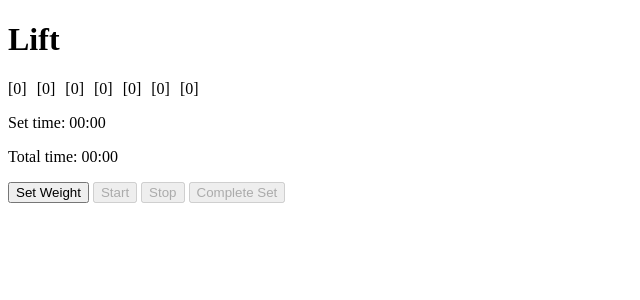
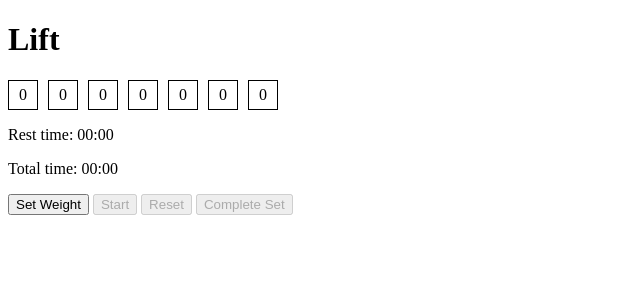
Before and after one commit to iamnirav/lift, a SvelteKit app: page / in a window 1280 px wide. Shown: the top 300 px of the page, without its empty margins (0-640 px from the left). Built offline with nearby package versions, Linux system fonts and the light colour scheme.

Commit message:
ux updates

```diff
--- a/src/routes/+page.svelte
+++ b/src/routes/+page.svelte
@@ -1,5 +1,7 @@
 <script>
   import { formatDate } from '$lib/helpers'
+
+  const SEGMENT_DURATION = 1000 * 60 * 2 // 2 minutes
 
   let startTime = $state(0)
   let segmentStartTime = $state(0)
@@ -11,20 +13,22 @@
 
   function start() {
     startTime = Date.now()
-    segmentStartTime = startTime
     running = true
   }
 
-  function stop() {
+  function reset() {
     startTime = 0
     totalElapsed = 0
     segmentElapsed = 0
+    segmentsComplete = 0
     running = false
+    weight = 0
   }
 
   function completeSegment() {
     segmentStartTime = Date.now()
     segmentsComplete++
+    console.log(segmentStartTime, segmentsComplete)
   }
 
   function getWeight() {
@@ -38,7 +42,9 @@
     if (!running) return
     const interval = setInterval(() => {
       totalElapsed = Date.now() - startTime
-      segmentElapsed = Date.now() - segmentStartTime
+      if (segmentsComplete >= 1) {
+        segmentElapsed = Date.now() - segmentStartTime
+      }
     }, 1000)
 
     return () => {
@@ -61,34 +67,47 @@
 </script>
 
 <h1
-  class:wait={running && segmentElapsed < 1000 * 60 * 2}
-  class:go={running && segmentElapsed >= 1000 * 60 * 2}
+  class:wait={running && segmentElapsed < SEGMENT_DURATION}
+  class:go={running &&
+    (segmentElapsed >= SEGMENT_DURATION || segmentsComplete === 0)}
 >
   Lift {#if weight}{weight} lbs{/if}
 </h1>
 
 <p>
   {#each segments as segment, index}
-    <span class:strike={index < segmentsComplete}>[{segment}]</span>
+    <span
+      class:complete={running && index < segmentsComplete}
+      class:current={running && index === segmentsComplete}>{segment}</span
+    >
   {/each}
 </p>
 
-<p>Set time: {formatDate(segmentElapsed)}</p>
+<p>Rest time: {formatDate(segmentElapsed)}</p>
 <p>Total time: {formatDate(totalElapsed)}</p>
 
 <button onclick={getWeight}>Set Weight</button>
 
 <button onclick={start} disabled={running || !weight}>Start</button>
-<button onclick={stop} disabled={!running}>Stop</button>
+<button onclick={reset} disabled={!running}>Reset</button>
 <button onclick={completeSegment} disabled={!running}>Complete Set</button>
 
 <style>
   span {
     margin-right: 10px;
+    display: inline-block;
+    border: 1px solid black;
+    padding: 5px 10px;
   }
 
-  span.strike {
-    text-decoration: line-through;
+  span.complete {
+    background-color: darkblue;
+    color: white;
+  }
+
+  span.current {
+    background-color: darkgreen;
+    color: white;
   }
 
   h1.wait {
@@ -96,6 +115,7 @@
   }
 
   h1.go {
-    color: darkgreen;
+    background-color: darkgreen;
+    color: white;
   }
 </style>
```
